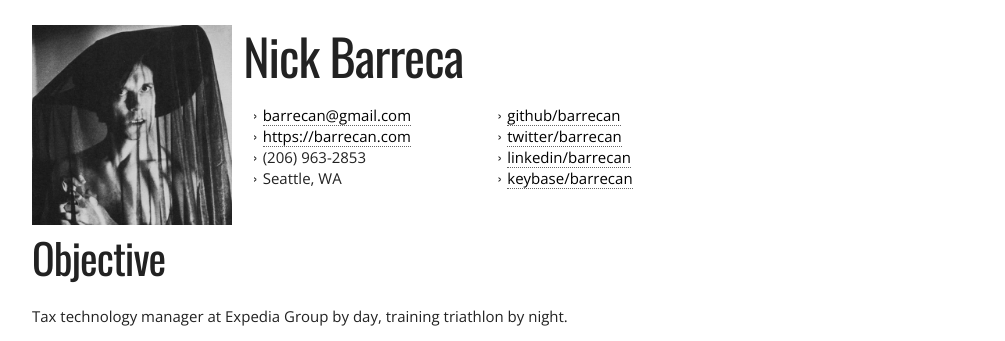
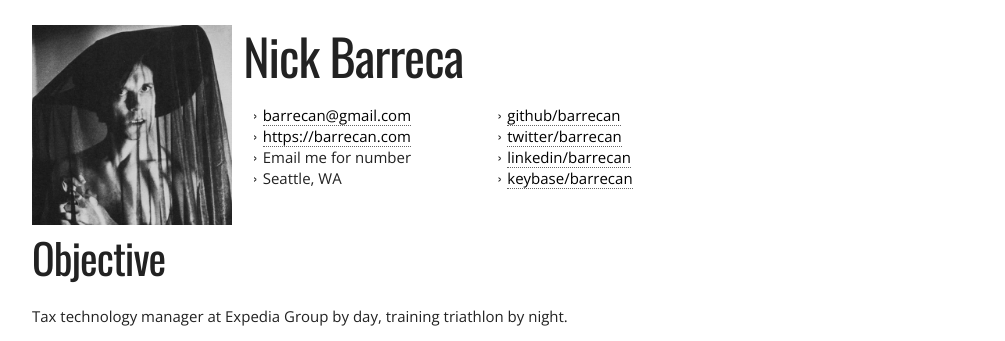
Before and after one commit to barrecan/cv, a Jekyll site: the page built from index.html, in a window 1280 px wide and 900 px high. Shown: the top 341 px of the window, without its empty margins (128-1133 px from the left). Built offline with Jekyll 4.4.1, drawn with Linux system fonts in a browser that asks for light colours; nearby versions of some CDN libraries.

Commit message:
Removing phone number and updating gemfile.

```diff
--- a/_data/cv.yml
+++ b/_data/cv.yml
@@ -1,7 +1,7 @@
 personal:
   name: Nick Barreca
   email: barrecan@gmail.com
-  phone: (206) 963-2853
+  phone: Email me for number
   site: https://barrecan.com
   city: Seattle, WA
   accounts:
```
Also changed, not shown: Gemfile.lock.
